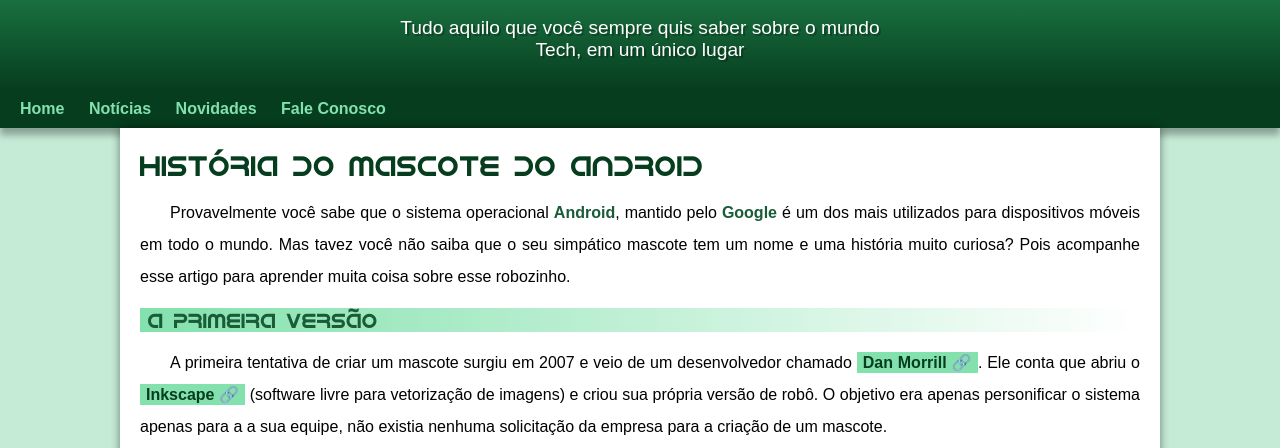
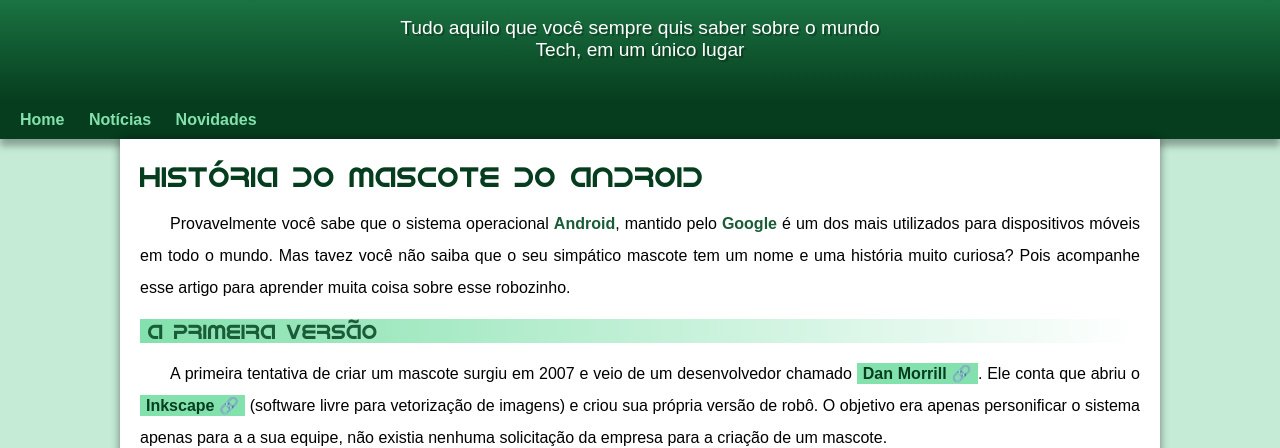
Before and after one commit to maxcavalari/projeto-android, a plain HTML site: page index.html in a window 1280 px wide. Shown: the part 100-548 px from the top of the page. Drawn offline with Linux system fonts and the light colour scheme.

Commit message:
correçao
correção header

```diff
--- a/estilo/style3.css
+++ b/estilo/style3.css
@@ -59,6 +59,7 @@ header > p {
     margin: auto;
     padding-left: 10px;
     padding-right: 10px;
+    padding-bottom: 40px;
     text-shadow: 2px 2px 0px rgba(0, 0, 0, 0.265);
 }
 
--- a/index.html
+++ b/index.html
@@ -17,7 +17,6 @@
         <a href="#">Home</a>
         <a href="#">Notícias</a>
         <a href="#">Novidades</a>
-        <a href="#">Fale Conosco</a>
     </nav>
     <main>
         <article>
```
